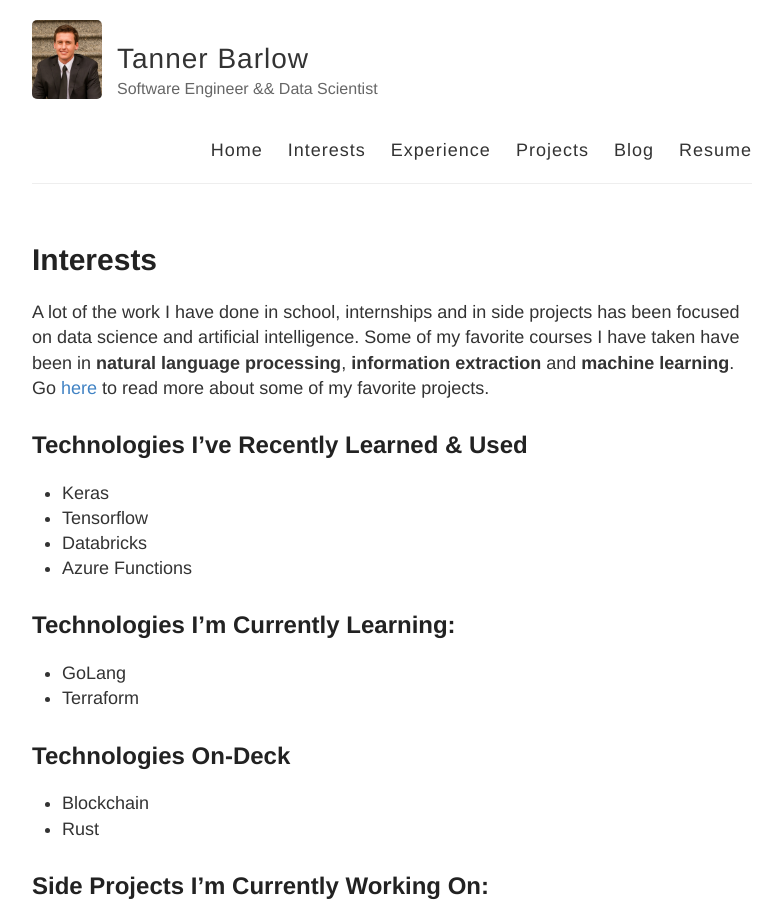
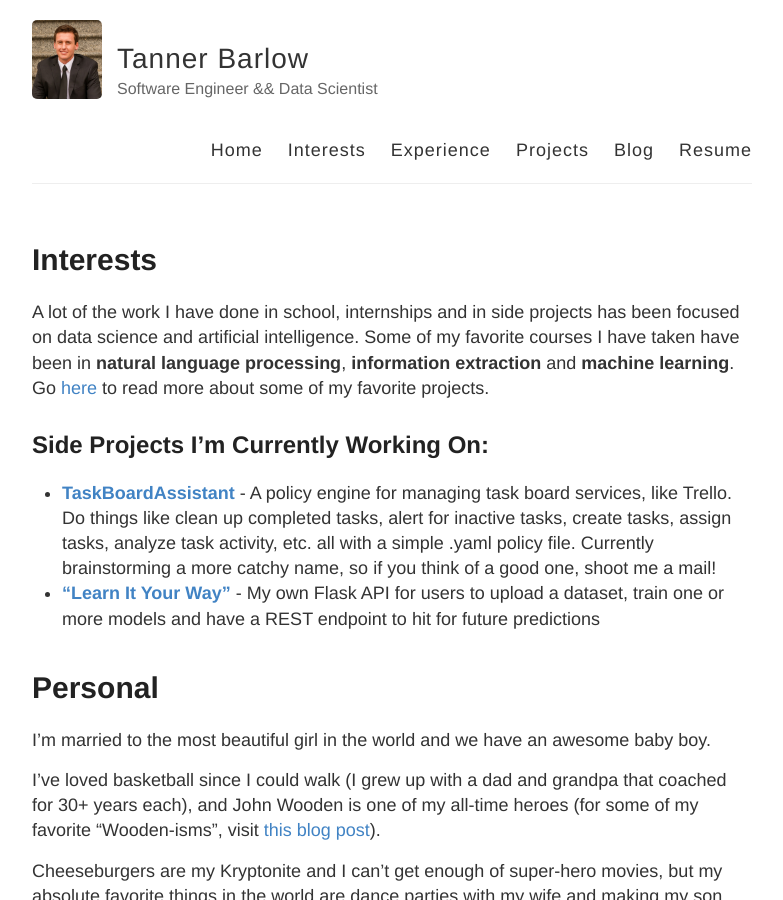
Before and after one commit to tbarlow12/tbarlow12.github.io, a Jekyll site: the page built from interests.md, in a window 1280 px wide and 900 px high. Shown: the whole window, without its empty margins (248-1031 px from the left). Built offline with Jekyll 4.4.1, drawn with Linux system fonts in a browser that asks for light colours.

Commit message:
update experience

```diff
--- a/interests.md
+++ b/interests.md
@@ -5,20 +5,6 @@ permalink: /interests/
 ---
 
 A lot of the work I have done in school, internships and in side projects has been focused on data science and artificial intelligence. Some of my favorite courses I have taken have been in **natural language processing**, **information extraction** and **machine learning**. Go [here](projects.md) to read more about some of my favorite projects.
-
-## Technologies I've Recently Learned & Used
-- Keras
-- Tensorflow
-- Databricks
-- Azure Functions
-
-## Technologies I'm Currently Learning:
-- GoLang
-- Terraform
-
-## Technologies On-Deck
-- Blockchain
-- Rust
 
 ## Side Projects I'm Currently Working On:
 - [**TaskBoardAssistant**](https://github.com/tbarlow12/task-board-assistant) - A policy engine for managing task board services, like Trello. Do things like clean up completed tasks, alert for inactive tasks, create tasks, assign tasks, analyze task activity, etc. all with a simple .yaml policy file. Currently brainstorming a more catchy name, so if you think of a good one, shoot me a mail!
```
Also changed, not shown: experience.md (+1 -1 lines).
